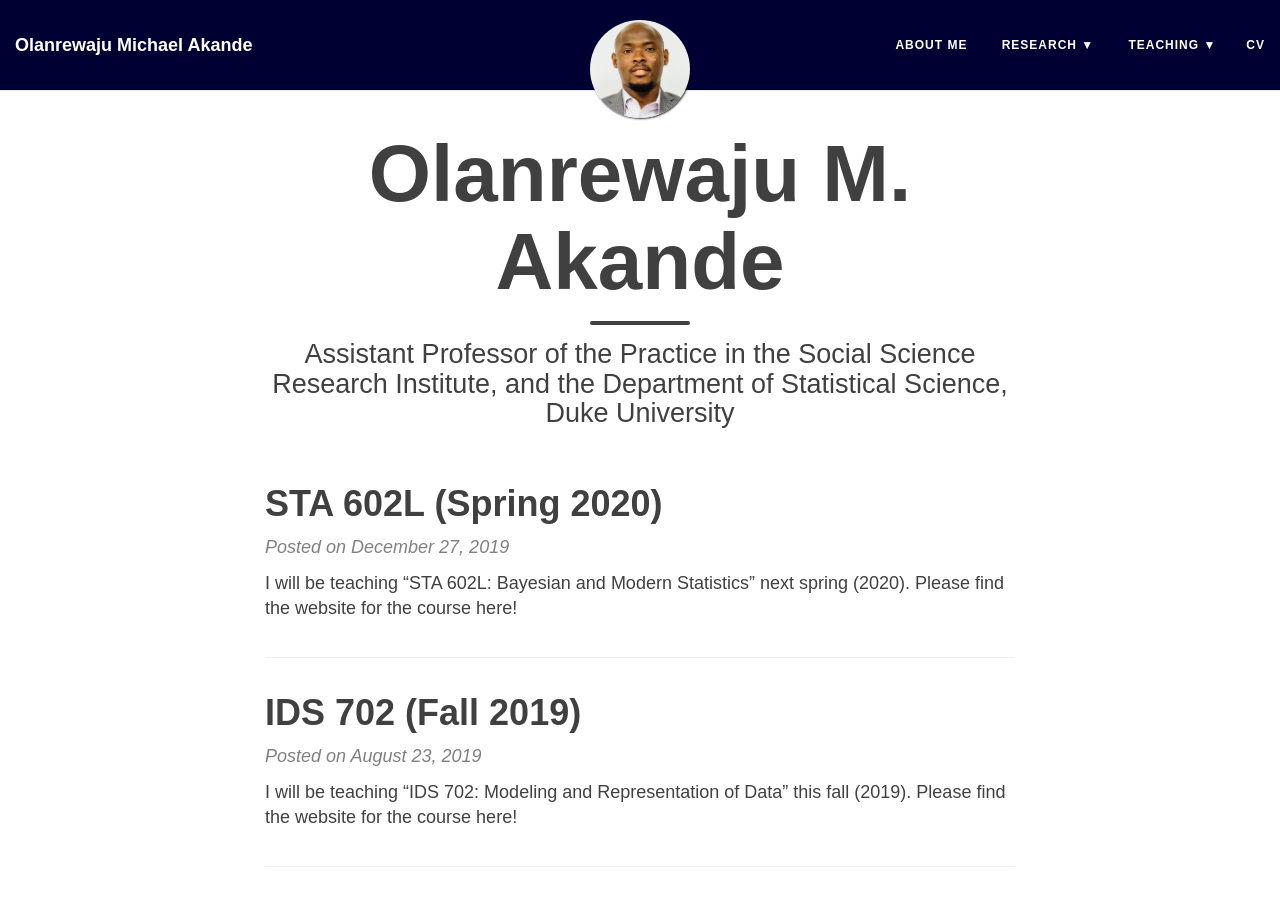
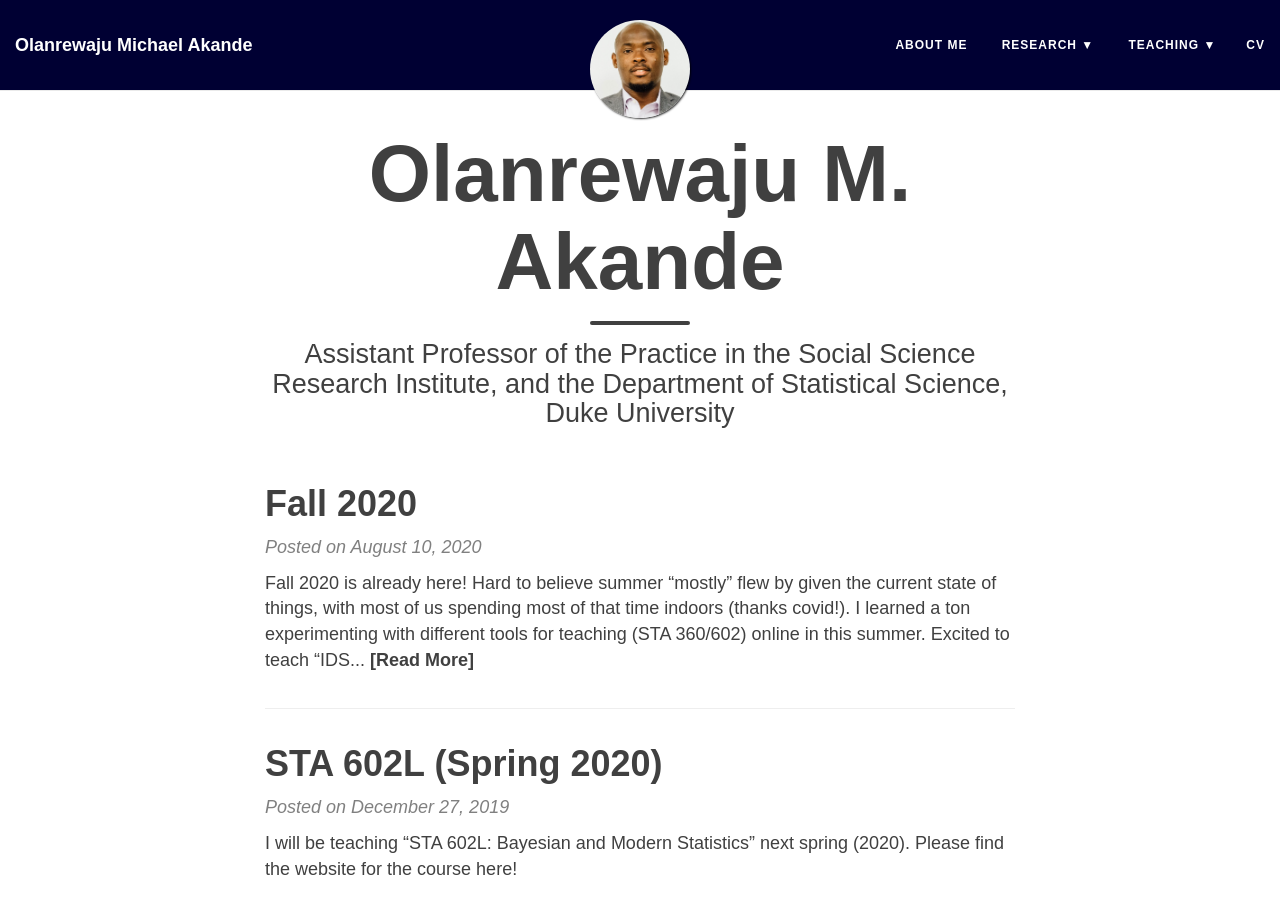
Before and after one commit to akandelanre/akandelanre.github.io, a Jekyll site: the page built from index.html, in a window 1280 px wide and 900 px high. Built offline with Jekyll 4.4.1, drawn with Linux system fonts in a browser that asks for light colours; nearby versions of some CDN libraries; the list of posts is cut into pages by our own code.

Commit message:
Updates for IDS 702 F20

```diff
--- /dev/null
+++ b/_posts/2020-08-10-FALL2020.md
@@ -0,0 +1,9 @@
+---
+layout: post
+title: Fall 2020
+#image: /img/profile-pic.jpg
+---
+
+Fall 2020 is already here! Hard to believe summer "mostly" flew by given the current state of things, with most of us spending most of that time indoors (thanks covid!). I learned a ton experimenting with different tools for teaching ([STA 360/602](https://sta-360-602l-su20.github.io/Course-Website/)) online in this summer. Excited to teach "IDS 702: Modeling and Representation of Data" once again this fall (2020), this time online, and taking advantage of some of the tools I used this summer. Please find the website for IDS 702 (Fall 2020) [here](https://ids-702-f20.github.io/Course-Website/).
+
+I hope the outlook on things starts to change somewhat sometime this fall. It would be really tough if things continue to look the same heading into Spring 2021. Anyway, I hope we are all able to make the best of fall 2020. Cheers!
```
Also changed, not shown: courses.md (+1 -1 lines), img/IDS702_F20_background_image.png.
